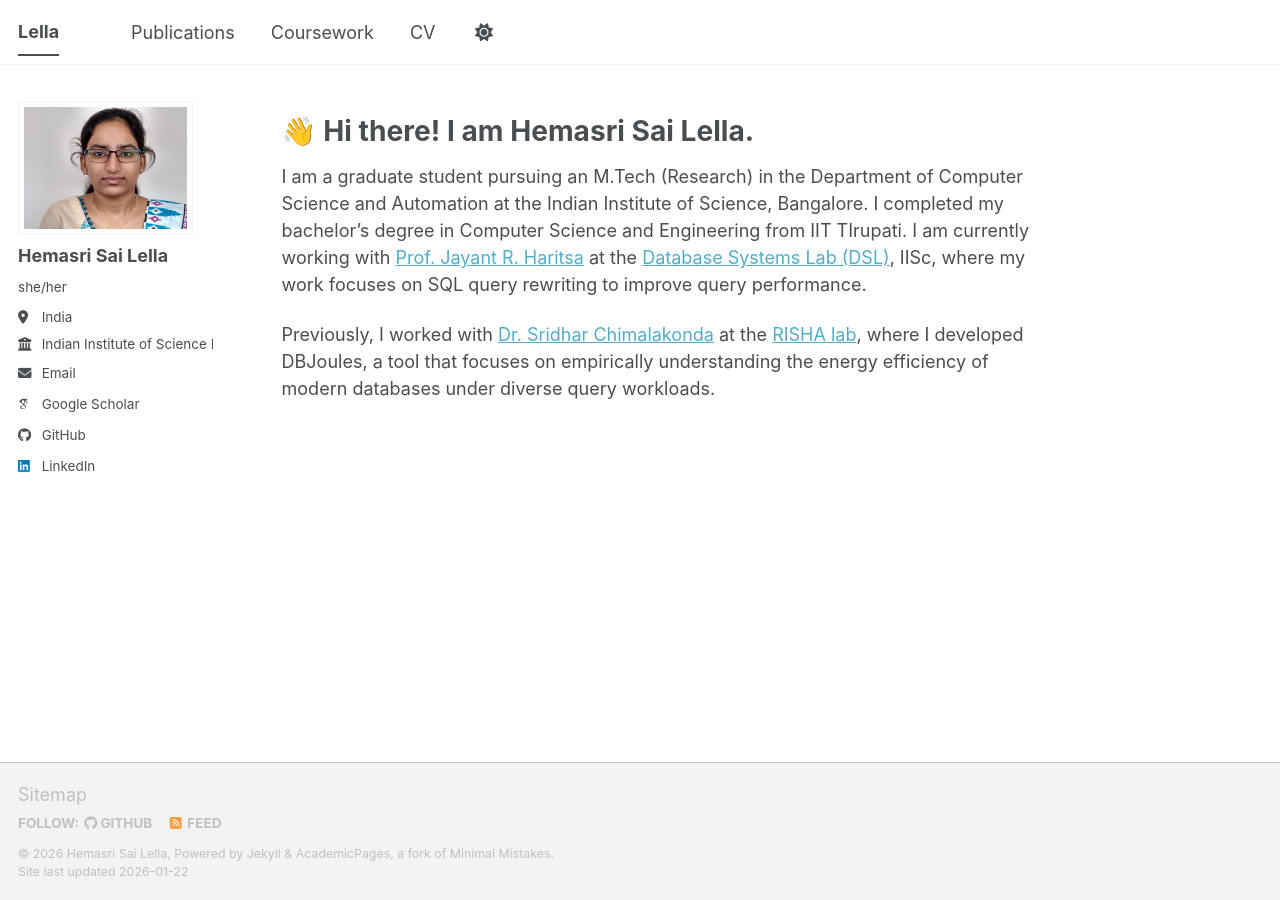
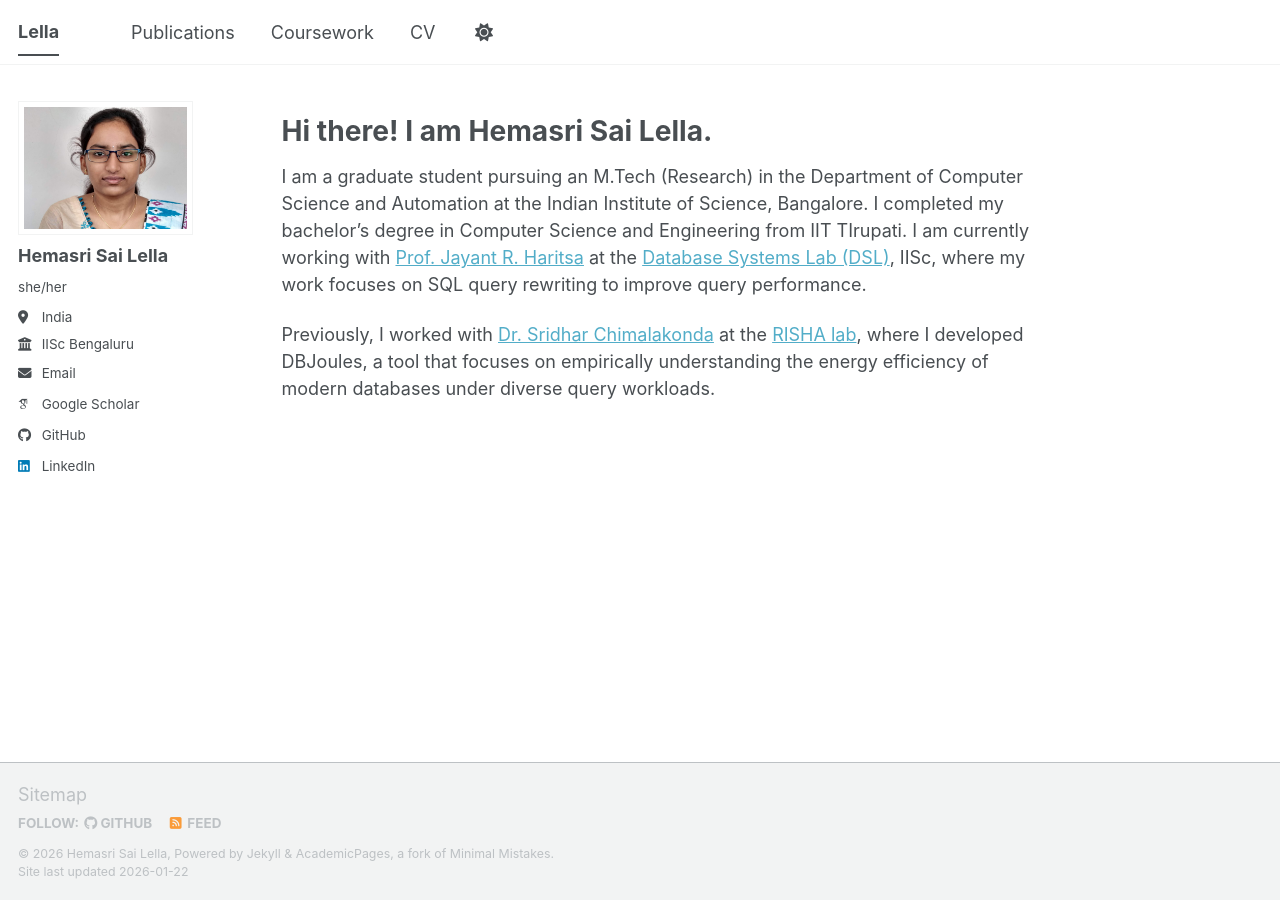
Before and after one commit to hemasrisailella/hemasrisailella.github.io, a Jekyll site: the page built from _pages/about.md, in a window 1280 px wide. Built offline with Jekyll 4.4.1, drawn with Linux system fonts in a browser that asks for light colours; some web fonts are replaced; a script bundle is joined from its source files by our own code; library files that are not in the unit come from our copies.

Commit message:
minor changes

```diff
--- a/_config.yml
+++ b/_config.yml
@@ -28,7 +28,7 @@ author:
   pronouns         : "she/her"
   bio              : #""
   location         : "India"
-  employer         : "Indian Institute of Science Bengaluru"
+  employer         : "IISc Bengaluru"
   uri              : # URL
   email            : "hemasri.lella@gmail.com"
 
--- a/_pages/about.md
+++ b/_pages/about.md
@@ -7,7 +7,7 @@ redirect_from:
   - /about.html
 ---
 
-👋 Hi there! I am Hemasri Sai Lella.
+Hi there! I am Hemasri Sai Lella.
 ======
 I am a graduate student pursuing an M.Tech (Research) in the Department of Computer Science and Automation at the Indian Institute of Science, Bangalore. I completed my bachelor's degree in Computer Science and Engineering from IIT TIrupati. I am currently working with [Prof. Jayant R. Haritsa](https://dsl.cds.iisc.ac.in/~haritsa/) at the [Database Systems Lab (DSL)](https://dsl.cds.iisc.ac.in/), IISc, where my work focuses on SQL query rewriting to improve query performance.
 
```
